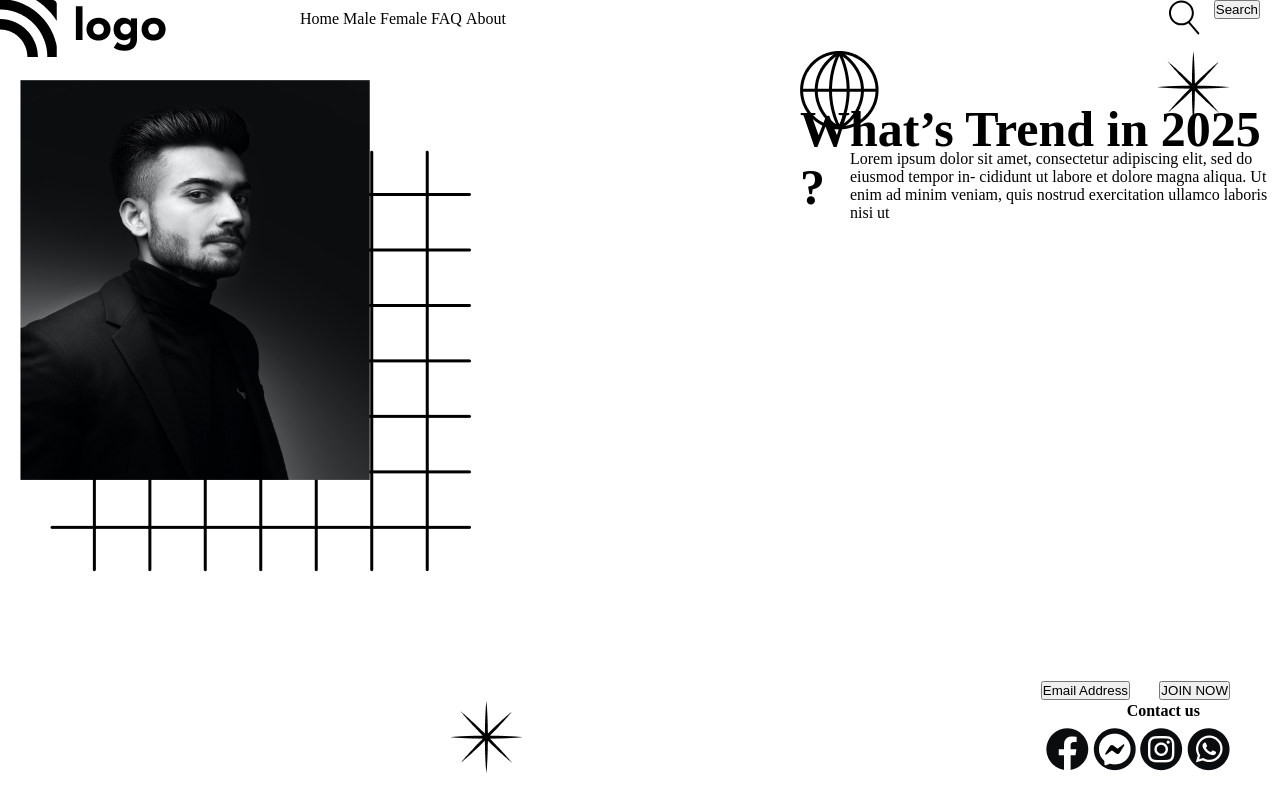
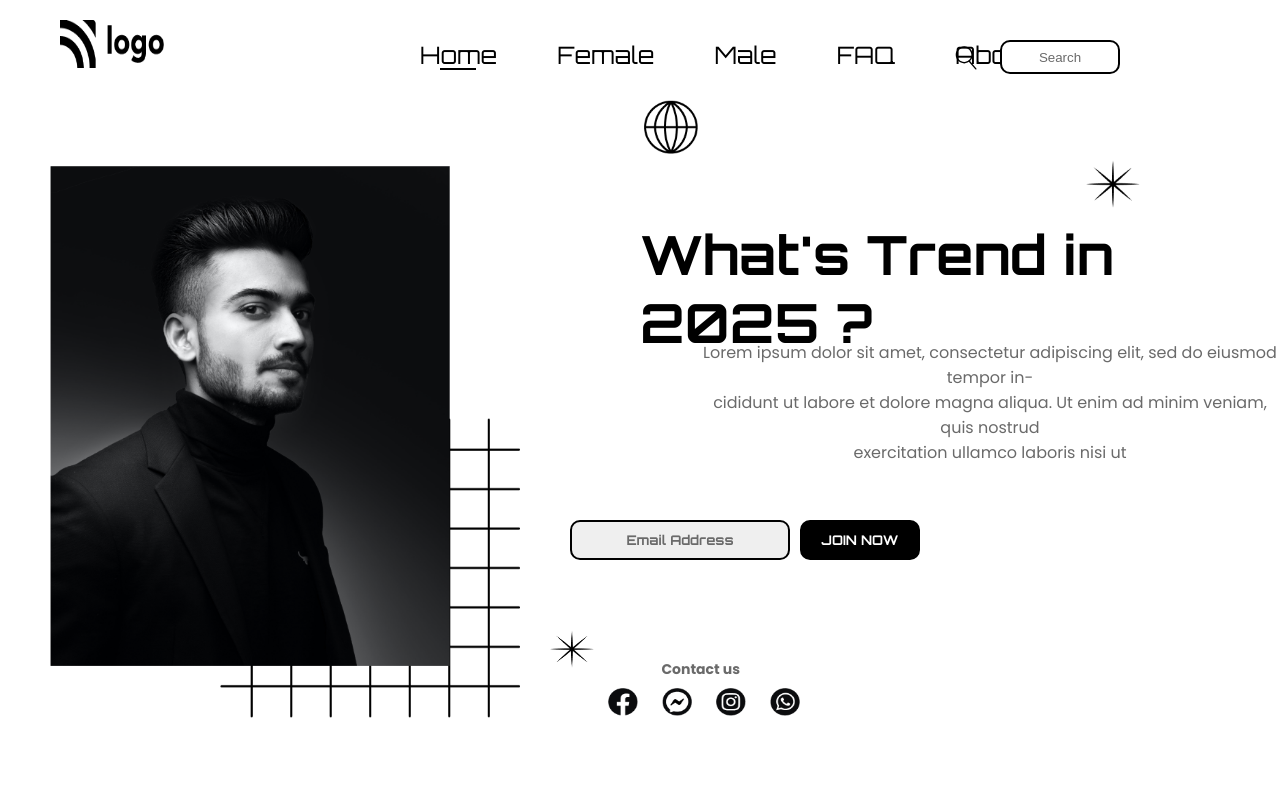
Before and after one commit to karthikshettyk/Portfolio-Landing-Website, a plain HTML site: page index.html in a window 1280 px wide. Drawn offline with Linux system fonts and the light colour scheme.

Commit message:
second commit

```diff
--- a/index.html
+++ b/index.html
@@ -33,11 +33,14 @@
           <div>
             <img src="./assets/Logo.png" alt="brand-logo" />
           </div>
+
+          <div class="line-through"></div>
+
           <div>
             <ul class="list">
               <li class="list-item">Home</li>
+              <li class="list-item">Female</li>
               <li class="list-item">Male</li>
-              <li class="list-item">Female</li>
               <li class="list-item">FAQ</li>
               <li class="list-item">About</li>
             </ul>
@@ -87,15 +90,16 @@
             <img src="./assets/globe.png" alt="globe-pattern" />
           </span>
           <div>
-            <img src="./assets/Image.png" alt="person-hero-iamge" />
+            <img src="./assets/Image.png" alt="person-hero-image" />
           </div>
           <div class="hero-container-right">
-            <h1 class="hero-heading">What’s Trend in 2025 ?</h1>
+            <h1 class="hero-heading">What's Trend in 2025 ?</h1>
             <p class="hero-description">
               Lorem ipsum dolor sit amet, consectetur adipiscing elit, sed do
-              eiusmod tempor in- cididunt ut labore et dolore magna aliqua. Ut
-              enim ad minim veniam, quis nostrud exercitation ullamco laboris
-              nisi ut
+              eiusmod tempor in- <br />
+              cididunt ut labore et dolore magna aliqua. Ut enim ad minim
+              veniam, quis nostrud<br />
+              exercitation ullamco laboris nisi ut
             </p>
             <div>
               <button class="button-email">Email Address</button>
--- a/style.css
+++ b/style.css
@@ -2,96 +2,181 @@
   margin: 0px;
   padding: 0px;
 }
+
+.container {
+  margin-top: 20px;
+  margin-left: 60px;
+  margin-right: 60px;
+  margin-bottom: 20px;
+}
+.navbar-container > div > img {
+  width: 104px;
+  height: 48px;
+}
 .navbar-container {
-  display: inline-block;
+  display: flex;
 }
 .list {
   list-style: none;
   position: absolute;
-  top: 10px;
-  left: 300px;
+  top: 40px;
+  left: 360px;
+  display: flex;
 }
 
 .list-item {
-  display: inline-block;
+  margin-left: 60px;
+  font-family: "Orbitron", sans-serif;
+  font-size: 24px;
 }
 
 .search-icon {
   position: absolute;
-  top: 0px;
-  right: 80px;
+  top: 46px;
+  right: 300px;
+}
+
+.search-icon > svg {
+  width: 28px;
+  height: 24px;
 }
 
 .nav-button {
   position: absolute;
-  top: 0px;
-  right: 20px;
+  top: 40px;
+  right: 160px;
+  background-color: white;
+  width: 120px;
+  height: 34px;
+  border-radius: 10px;
+  border-style: solid;
+  border-color: black;
+  color: #6a6a6a;
 }
 
 .hero-container > div > img {
   position: absolute;
-  top: 80px;
-  left: 20px;
-  width: 350px;
-  height: 400px;
+  top: 166px;
+  left: 50px;
+  width: 400px;
+  height: 500px;
 }
 
+.line-through {
+  width: 36px;
+  height: 2px;
+  background-color: black;
+  position: absolute;
+  top: 68px;
+  left: 440px;
+}
 .square {
   position: absolute;
-  top: 150px;
-  left: 50px;
+  top: 418px;
+  left: 220px;
 }
 
+.square > img {
+  width: 300px;
+  height: 300px;
+}
 .star1 {
   position: absolute;
-  top: 50px;
-  right: 50px;
+  top: 160px;
+  right: 140px;
+}
+
+.star1 > img {
+  width: 54px;
+  height: 48px;
 }
 
 .globe {
   position: absolute;
-  top: 50px;
-  left: 800px;
+  top: 100px;
+  left: 644px;
+}
+
+.globe > img {
+  width: 54px;
+  height: 54px;
 }
 
 .star2 {
   position: absolute;
-  top: 700px;
-  left: 450px;
+  top: 630px;
+  left: 550px;
+}
+
+.star2 > img {
+  width: 44px;
+  height: 38px;
 }
 
 .hero-heading {
   position: absolute;
-  top: 100px;
-  left: 800px;
-  font-size: 50px;
+  top: 220px;
+  left: 640px;
+  font-size: 54px;
+  font-family: "Orbitron", sans-serif;
 }
 
 .hero-description {
   position: absolute;
-  top: 150px;
-  left: 850px;
+  top: 340px;
+  left: 700px;
+  text-align: center;
+  color: #6a6a6a;
+  font-family: "Poppins", sans-serif;
 }
 .icons {
   position: absolute;
-  bottom: 25px;
-  right: 50px;
+  bottom: 80px;
+  right: 480px;
+}
+
+.icons > span {
+  margin-left: 20px;
+}
+
+.icons > span > img {
+  width: 30px;
+  height: 28px;
 }
 
 .button-email {
+  color: #6a6a6a;
   position: absolute;
-  bottom: 100px;
-  right: 150px;
+  bottom: 240px;
+  right: 460px;
+  width: 220px;
+  height: 40px;
+  border-style: solid;
+  border-radius: 10px;
+  margin-right: 30px;
+  font-weight: bold;
+  font-family: "Orbitron", sans-serif;
 }
 
 .button-join {
   position: absolute;
-  bottom: 100px;
-  right: 50px;
+  bottom: 240px;
+  right: 360px;
+  width: 120px;
+  height: 40px;
+  border-style: solid;
+  border-radius: 10px;
+  background-color: black;
+  color: white;
+  font-weight: bold;
+  font-family: "Orbitron", sans-serif;
 }
 
 .contact-heading {
+  color: #6a6a6a;
   position: absolute;
-  bottom: 80px;
-  right: 80px;
+  bottom: 120px;
+  right: 540px;
+  font-family: "Poppins", sans-serif;
+  font-size: 14px;
 }
```
